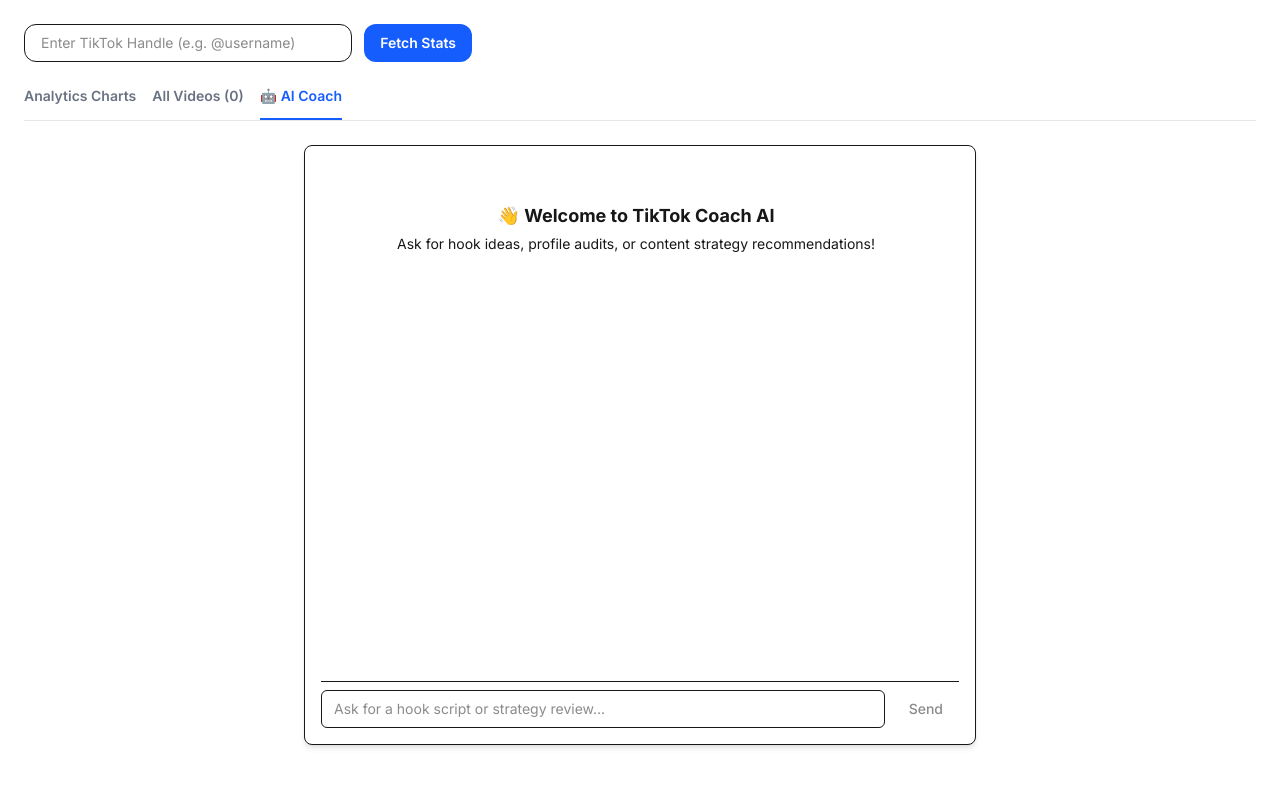
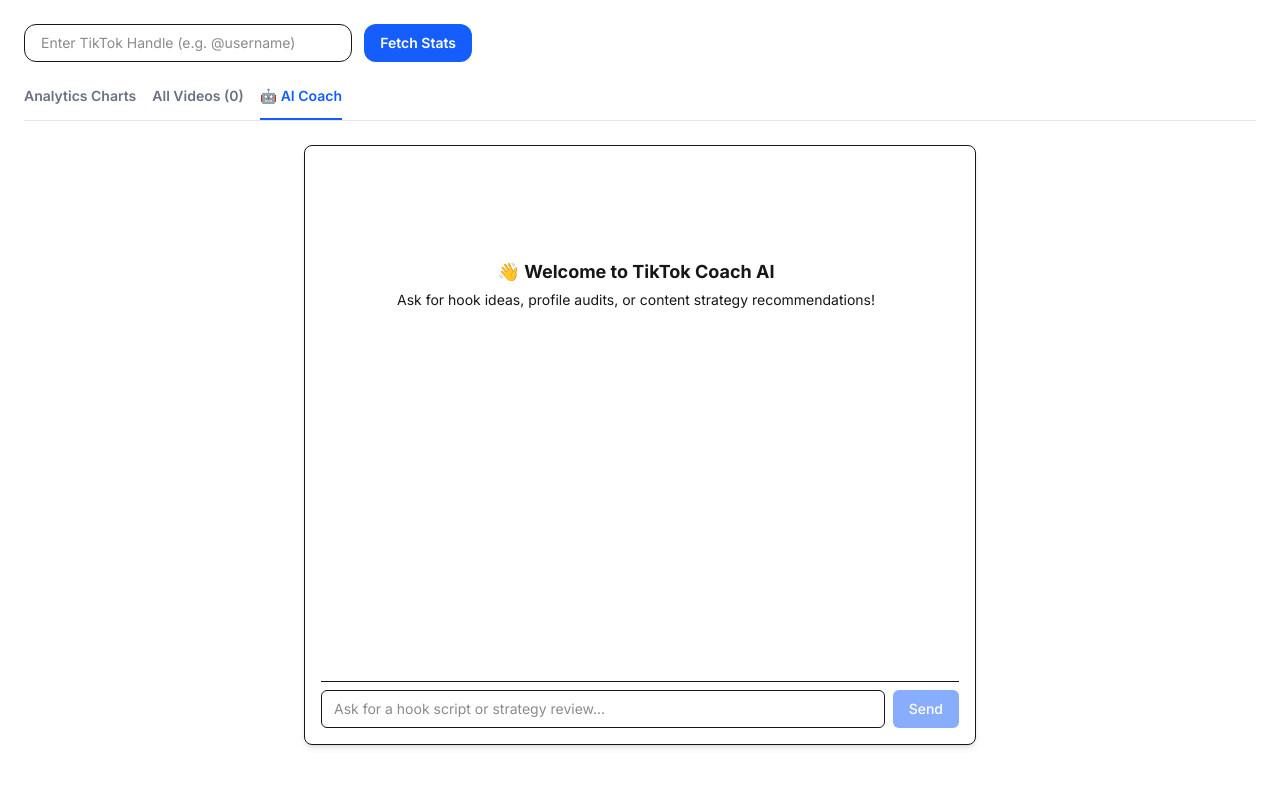
Before and after one commit to Danielmeku/tiktok-ai-coach, a Next.js app: page /dashboard in a window 1280 px wide. Both pictures are taken after a click on the button "🤖 AI Coach". Shown: the top 786 px of the page. Built offline with nearby package versions, Linux system fonts and the light colour scheme.

Commit message:
Update TikTokCoachChat.tsx

```diff
--- a/components/TikTokCoachChat.tsx
+++ b/components/TikTokCoachChat.tsx
@@ -2,24 +2,25 @@
 'use client';
 
 import { useChat } from 'ai/react';
+import ReactMarkdown from 'react-markdown';
 
 interface TikTokCoachChatProps {
   userAnalytics?: Record<string, any>;
 }
 
 export default function TikTokCoachChat({ userAnalytics }: TikTokCoachChatProps) {
-  const { messages, input, handleInputChange, handleSubmit, isLoading } = useChat({
+  const { messages, input, handleInputChange, handleSubmit, isLoading, error } = useChat({
     api: '/api/chat',
     body: {
-      userAnalytics, // Passes account metrics to the serverless route
+      userAnalytics,
     },
   });
 
   return (
-    <div className="flex flex-col h-[600px] w-full max-w-2xl border rounded-lg p-4 bg-background shadow-md">
+    <div className="flex flex-col h-[600px] w-full max-w-2xl border dark:border-gray-800 rounded-lg p-4 bg-background shadow-md">
       <div className="flex-1 overflow-y-auto space-y-4 pr-2">
         {messages.length === 0 && (
-          <div className="text-center text-muted-foreground my-auto pt-10">
+          <div className="text-center text-muted-foreground my-auto pt-24">
             <h3 className="font-bold text-lg text-foreground">👋 Welcome to TikTok Coach AI</h3>
             <p className="text-sm mt-1">Ask for hook ideas, profile audits, or content strategy recommendations!</p>
           </div>
@@ -28,33 +29,43 @@
         {messages.map((m) => (
           <div
             key={m.id}
-            className={`p-3 rounded-lg max-w-[80%] ${
+            className={`p-3 rounded-lg max-w-[85%] text-sm ${
               m.role === 'user'
-                ? 'bg-primary text-primary-foreground ml-auto'
-                : 'bg-muted text-muted-foreground mr-auto'
+                ? 'bg-blue-600 text-white ml-auto'
+                : 'bg-gray-100 dark:bg-gray-800 text-gray-900 dark:text-gray-100 mr-auto'
             }`}
           >
             <p className="text-xs font-semibold mb-1 opacity-70">
               {m.role === 'user' ? 'You' : 'TikTok Coach'}
             </p>
-            <div className="text-sm whitespace-pre-wrap">{m.content}</div>
+
+            {/* Markdown Renderer */}
+            <div className="prose dark:prose-invert max-w-none text-sm leading-relaxed">
+              <ReactMarkdown>{m.content}</ReactMarkdown>
+            </div>
           </div>
         ))}
       </div>
 
-      <form onSubmit={handleSubmit} className="flex gap-2 mt-4 pt-2 border-t">
+      {error && (
+        <p className="text-red-500 text-xs text-center mb-2">
+          Error generating response. Check API configuration.
+        </p>
+      )}
+
+      <form onSubmit={handleSubmit} className="flex gap-2 mt-4 pt-2 border-t dark:border-gray-800">
         <input
           value={input}
           onChange={handleInputChange}
           placeholder="Ask for a hook script or strategy review..."
-          className="flex-1 px-3 py-2 border rounded-md text-sm bg-background focus:outline-none focus:ring-2 focus:ring-primary"
+          className="flex-1 px-3 py-2 border rounded-md text-sm bg-background dark:bg-gray-900 dark:border-gray-700 focus:outline-none focus:ring-2 focus:ring-blue-500"
         />
         <button
           type="submit"
           disabled={isLoading || !input.trim()}
-          className="px-4 py-2 bg-primary text-primary-foreground text-sm font-medium rounded-md hover:opacity-90 disabled:opacity-50"
+          className="px-4 py-2 bg-blue-600 text-white text-sm font-medium rounded-md hover:bg-blue-700 disabled:opacity-50 transition"
         >
-          Send
+          {isLoading ? "Thinking..." : "Send"}
         </button>
       </form>
     </div>
```
